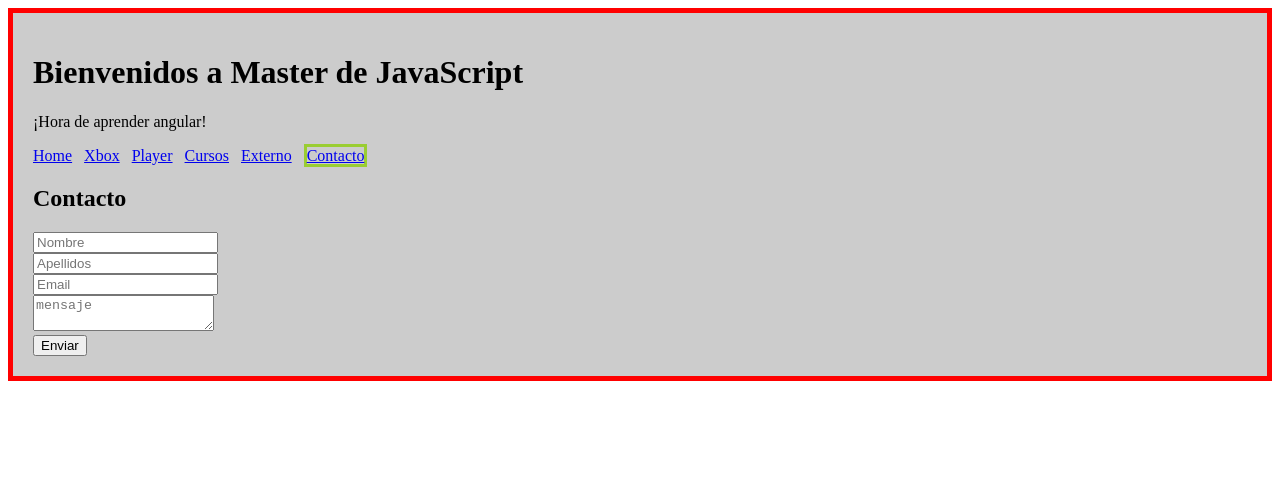
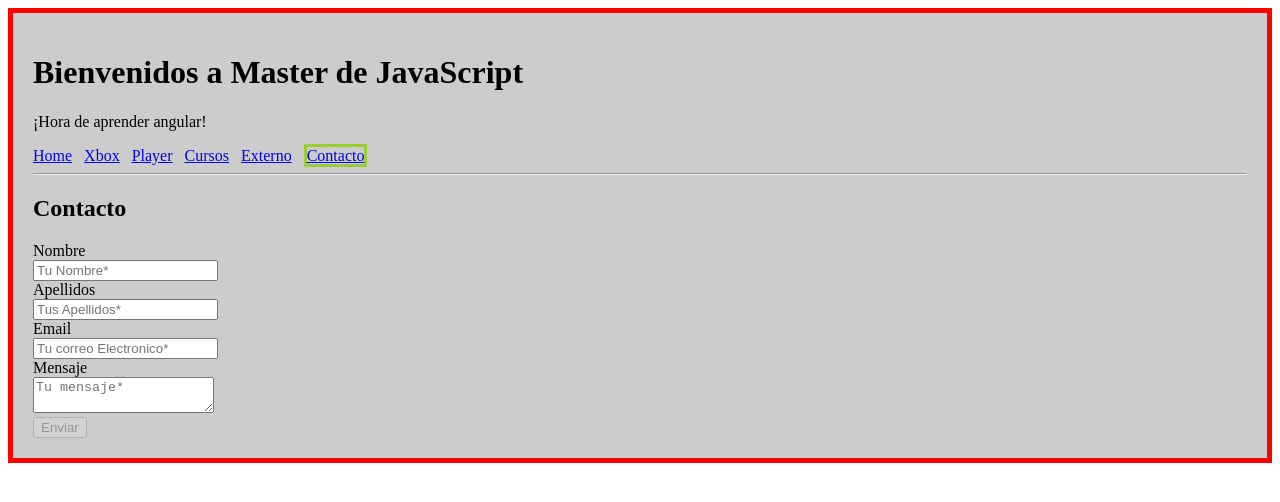
Before and after one commit to Juandieruiz/Master-JavaScript, an Angular app in the folder angular-learning/: page /contacto in a window 1280 px wide. Shown: the top 502 px of the page. Built offline with nearby package versions, Linux system fonts and the light colour scheme.

Commit message:
Validación de formulario

```diff
--- a/angular-learning/src/app/app.component.html
+++ b/angular-learning/src/app/app.component.html
@@ -21,7 +21,7 @@
     &nbsp;
     <a [routerLink]="['/contacto']" [routerLinkActive]="['active']">Contacto</a>
 </nav>
-
+<hr>
 <router-outlet></router-outlet>
 </div>
 <!-- ? Encendido de Xbox -->
--- a/angular-learning/src/app/components/contacto/contacto.component.html
+++ b/angular-learning/src/app/components/contacto/contacto.component.html
@@ -3,19 +3,43 @@
 <!-- Definimos #nombreDeFormulario | convertimos el formulario de HTML a Angular-->
 <!-- Tambien definimos el ngSubmit que ejecutar la funcion onSubmit en este caso -->
 <form #formContacto="ngForm" (ngSubmit)="onSubmit()">
-    <input type="text" name="nombre" placeholder="Nombre"
-    #nombre="ngModel" [(ngModel)]="usuario.nombre"> <br>
 
-    <input type="text" name="apellidos" placeholder="Apellidos"
-    #apellidos="ngModel" [(ngModel)]="usuario.apellidos"><br>
+<!-- Label creado como campo de Formulario, #nombre para ser reconocido en Angular -->
+<!-- ngModel Para two way data binding-->
+<!-- Required pattern para campos de solo letras -->
+<!-- Directiva ngIf para que si el input es tocado, o invalido salte el mensaje -->
 
-    <input type="text" name="email" placeholder="Email"
-    #email="ngModel" [(ngModel)]="usuario.email"><br>
+<label>Nombre</label><br>
+    <input type="text" name="nombre" placeholder="Tu Nombre*"
+    #nombre="ngModel" [(ngModel)]="usuario.nombre"
+    required pattern="[a-z A-Z]+">
+    <span *ngIf="nombre.touched && !nombre.valid">
+        El nombre es obligatorio
+    </span> <br>
 
-    <textarea name="mensaje" placeholder="mensaje"
-    #mensaje="ngModel" [(ngModel)]="usuario.mensaje"></textarea> <br>
+    <label>Apellidos</label><br>
+    <input type="text" name="apellidos" placeholder="Tus Apellidos*"
+    #apellidos="ngModel" [(ngModel)]="usuario.apellidos"
+    required pattern="[a-zA-Z]+">
+    <span *ngIf="apellidos.touched && !apellidos.valid">
+        Los apellidos son obligatorios
+    </span> <br>
 
-    <input type="submit" value="Enviar">
+    <label>Email</label><br>
+    <input type="text" name="email" placeholder="Tu correo Electronico*"
+    #email="ngModel" [(ngModel)]="usuario.email" required>
+    <span *ngIf="email.touched && !email.valid">
+        El email no es valido
+    </span> <br>
+
+    <label>Mensaje</label><br>
+    <textarea name="mensaje" placeholder="Tu mensaje*"
+    #mensaje="ngModel" [(ngModel)]="usuario.mensaje" required></textarea>
+    <span *ngIf="mensaje.touched && !mensaje.valid">
+        El mensaje es obligatorio
+    </span> <br>
+
+    <input type="submit" value="Enviar" [disabled]="!formContacto.form.valid">
 
 
 </form>
```
